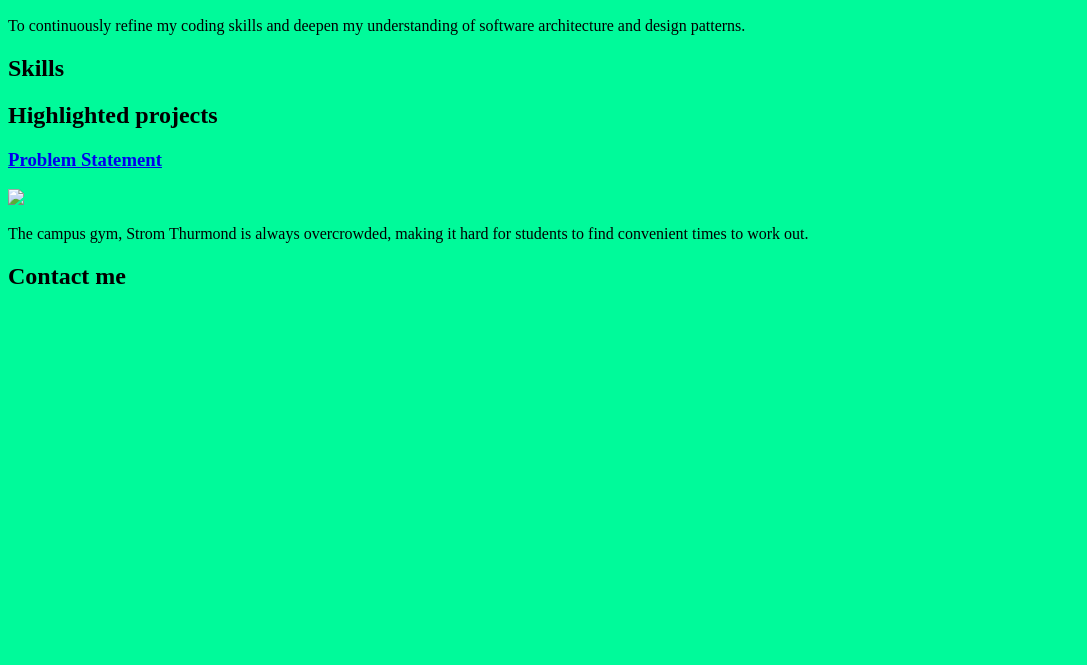
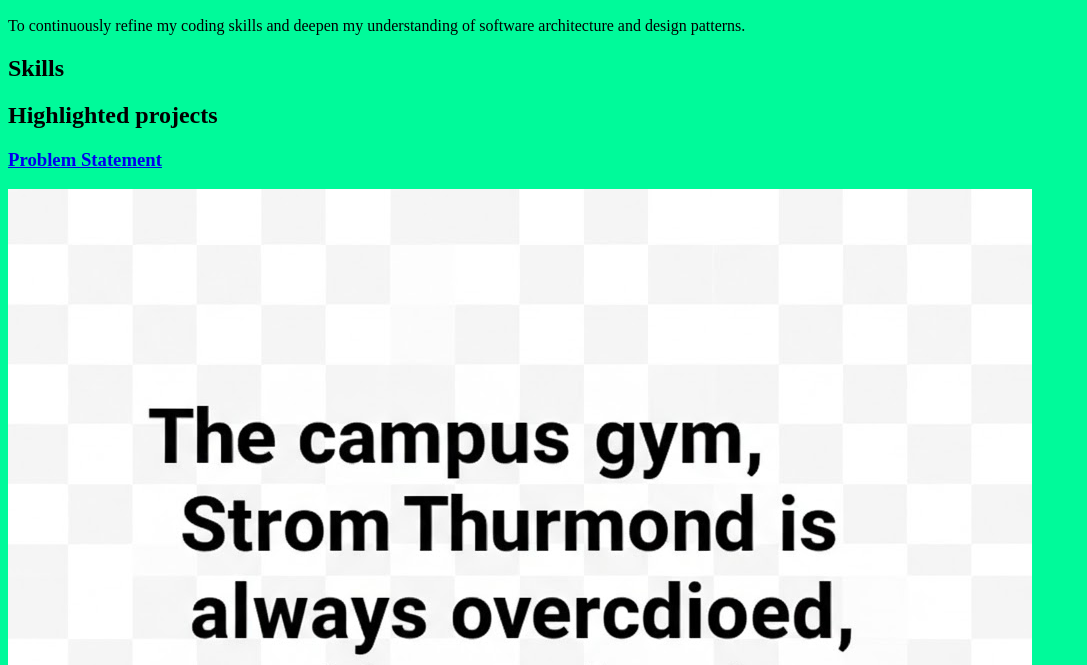
Before and after one commit to opershoneye/opershoneye.github.io, a plain HTML site: page index.html in a window 1280 px wide. Shown: the part 110-775 px from the top of the page, without its empty margins (0-1087 px from the left). Drawn offline with Linux system fonts and the light colour scheme.

Commit message:
beta fix

```diff
--- a/index.html
+++ b/index.html
@@ -18,7 +18,7 @@
             <!-- Problem Statement Assignment -->
             <section class="project">
             <a href="Files/p.statement.pdf"><h3>Problem Statement</h3></a>
-            <a href="Images/"><img src="Images/"></a>
+            <a href="Images/p.statement.png"><img src="Images/p.statement.png"></a>
             <p>The campus gym, Strom Thurmond is always overcrowded, making it hard for students to find convenient times to work out.</p>
             </section>
         </div>
```
